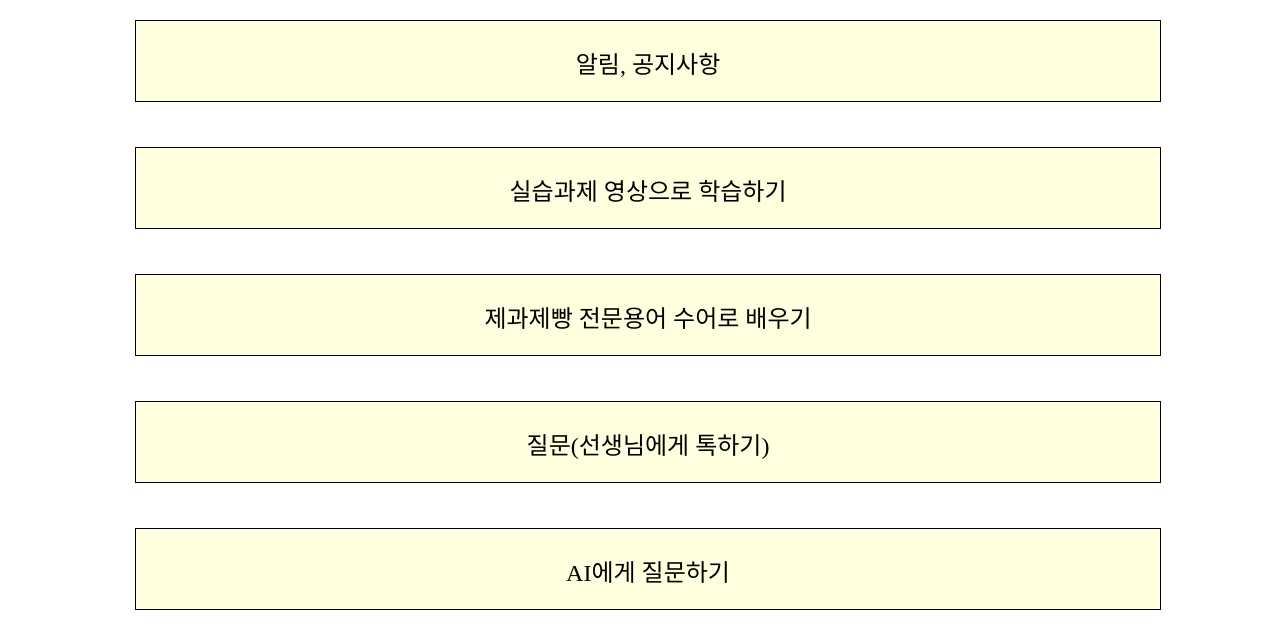
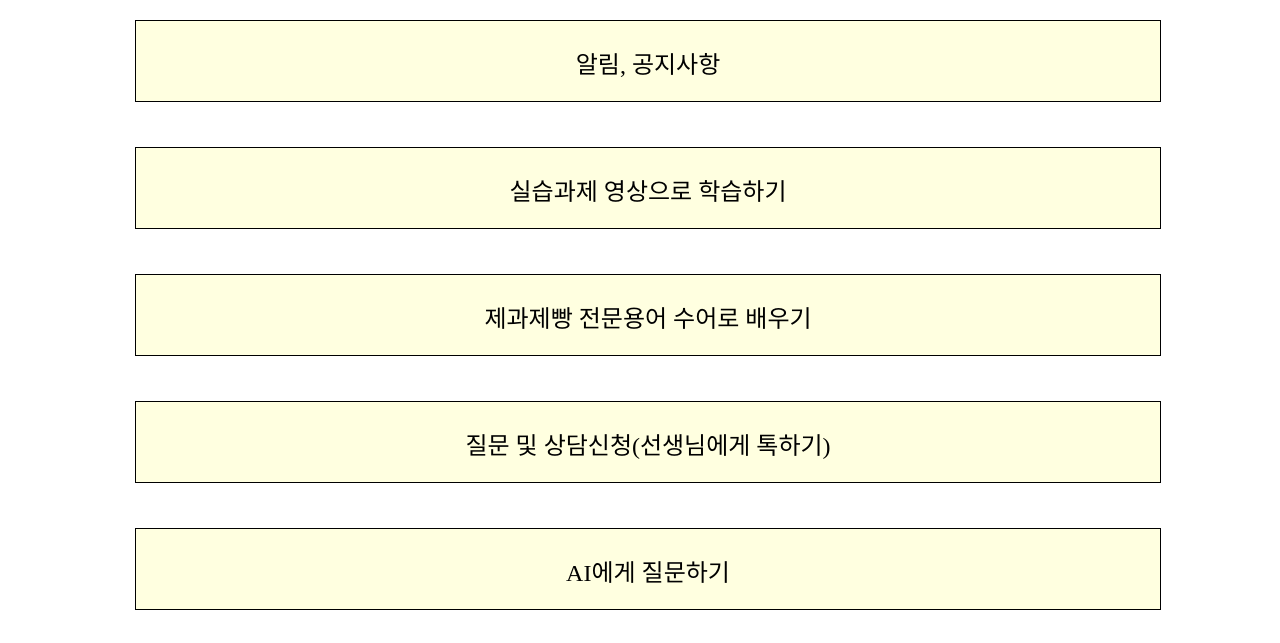
Before and after one commit to Drataniar/Drataniar_video_practice, a website: page home.html in a window 1280 px wide. Shown: the part 213-856 px from the top of the page. Drawn offline with Linux system fonts and the light colour scheme; no server answers.

Commit message:
질문하기 제목 수정

```diff
--- a/home.html
+++ b/home.html
@@ -31,7 +31,7 @@
             <p>제과제빵 전문용어 수어로 배우기</p>
         </div>
         <div class="menuBtn" onclick="goToMain('qa')">
-            <p>질문(선생님에게 톡하기)</p>
+            <p>질문 및 상담신청(선생님에게 톡하기)</p>
         </div>
         <div class="menuBtn" onclick="goToMain('ai')">
             <p>AI에게 질문하기</p>
```
